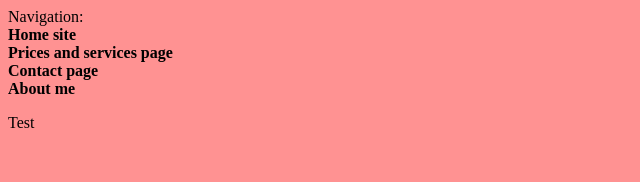
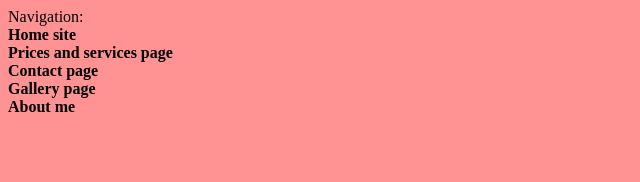
Before and after one commit to ArminasStrolys/react-projects, a React (Create React App) app in the folder eyebrow-portfolio-site/: page / in a window 1280 px wide. Shown: the top 182 px of the page, without its empty margins (0-640 px from the left). Built offline with nearby package versions, Linux system fonts and the light colour scheme.

Commit message:
Navigation layout

```diff
--- a/eyebrow-portfolio-site/src/components/app/App.jsx
+++ b/eyebrow-portfolio-site/src/components/app/App.jsx
@@ -1,10 +1,9 @@
-import Navi from "../navi/Navi";
+import Navi from '../navi/Navi';
 
 function App() {
   return (
     <div className="App">
-    <Navi />
-<p>Test</p>
+      <Navi />
     </div>
   );
 }
--- /dev/null
+++ b/eyebrow-portfolio-site/src/components/gallery/Gallery.jsx
@@ -0,0 +1,11 @@
+import React from 'react';
+
+const Gallery = () => {
+  return (
+    <div>
+      Gallery page
+    </div>
+  );
+}
+
+export default Gallery;
--- a/eyebrow-portfolio-site/src/components/navi/Navi.jsx
+++ b/eyebrow-portfolio-site/src/components/navi/Navi.jsx
@@ -1,21 +1,23 @@
 import React from 'react';
 import Contacts from '../contacts/Contacts';
-import PricesAndServices from '../pricesAndServices/PricesAndServices'
+import Services from '../services/Services';
 import Home from '../home/Home';
 import About from '../about/About';
+import Gallery from '../gallery/Gallery';
 
 const Navi = () => {
   return (
     <div>
       Navigation:
       <b>
-      <Home />
-      <PricesAndServices />
-      <Contacts />
-      <About />
+        <Home />
+        <Services />
+        <Contacts />
+        <Gallery />
+        <About />
       </b>
     </div>
   );
-}
+};
 
 export default Navi;
```
Also changed, not shown: eyebrow-portfolio-site/src/components/services/Services.jsx (renamed from eyebrow-portfolio-site/src/components/pricesAndServices/PricesAndServices.jsx).
